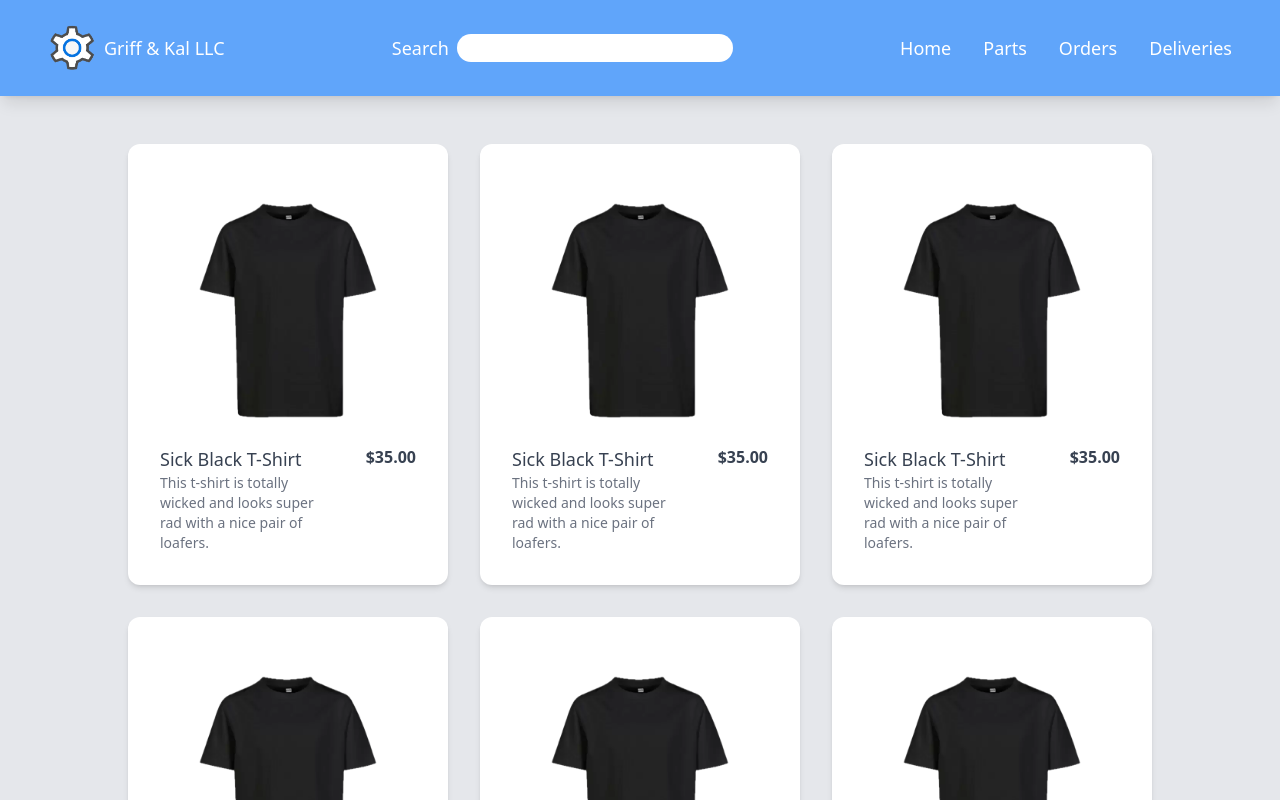
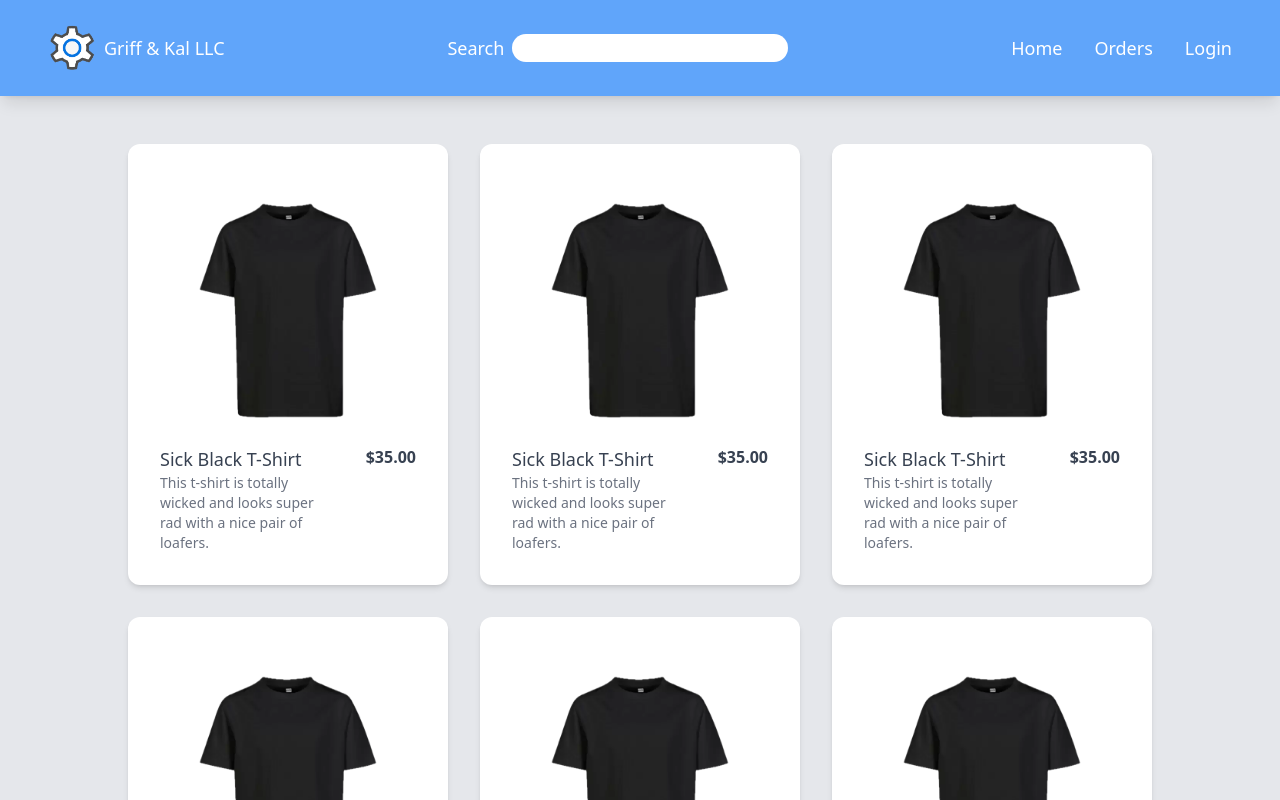
Before and after one commit to griffinbrookshire/shop-fe, a React (Create React App) app: page / in a window 1280 px wide. Shown: the top 800 px of the page. Built offline with nearby package versions, Linux system fonts and the light colour scheme.

Commit message:
refactor Main to ProductList

```diff
--- a/src/App.js
+++ b/src/App.js
@@ -1,11 +1,11 @@
-import Main from "./components/Main"
+import ProductList from "./components/ProductList"
 import NavBar from "./components/NavBar"
 
 export default function App() {
   return (
     <div className="bg-gray-200 h-full">
       <NavBar></NavBar>
-      <Main></Main>
+      <ProductList></ProductList>
     </div>
   )
 }
--- a/src/components/NavBar.js
+++ b/src/components/NavBar.js
@@ -2,7 +2,7 @@ export default function NavBar() {
 
   function Logo() {
     return (
-      <div className="z-50 flex items-center">
+      <div className="flex items-center">
         <img src="gear.png" alt="settings" className="w-12 h-12"></img>
         <span className="ml-2">Griff & Kal LLC</span>
       </div>
@@ -20,7 +20,7 @@ export default function NavBar() {
 
   function SearchBar() {
     return (
-      <form className="flex items-center justify-evenly">
+      <form className="flex items-center">
         <label>Search</label>
         <input type="text" className="ml-2 rounded-full b-2 border-gray-500 text-gray-700 px-2 hover:bg-gray-100"></input>
       </form>
@@ -33,9 +33,8 @@ export default function NavBar() {
       <SearchBar></SearchBar>
       <ul className="flex justify-center items-center space-x-8">
         <NavItem text={'Home'}></NavItem>
-        <NavItem text={'Parts'}></NavItem>
         <NavItem text={'Orders'}></NavItem>
-        <NavItem text={'Deliveries'}></NavItem>
+        <NavItem text={'Login'}></NavItem>
       </ul>
     </nav>
   )
--- a/src/components/Main.js
+++ b/src/components/ProductList.js
@@ -1,4 +1,4 @@
-export default function Main() {
+export default function ProductList() {
 
     function Card() {
         return (
```
